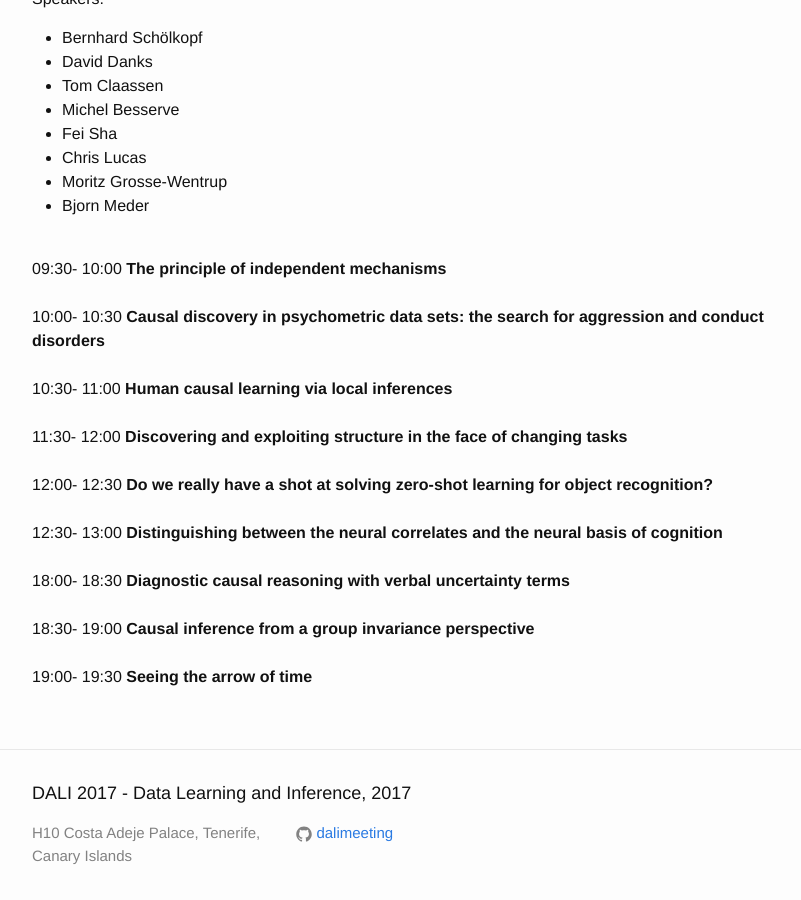
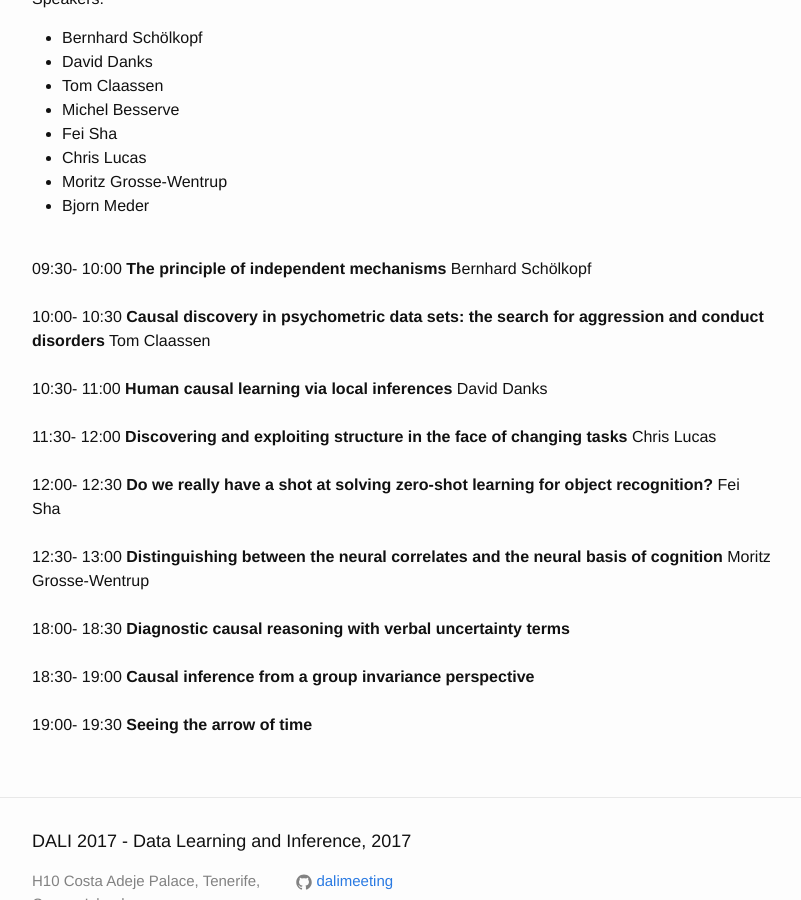
Before and after one commit to dalimeeting/dalimeeting.github.io, a Jekyll site: the page built from _posts/2017-04-18-Causality-Psychology.md, in a window 1280 px wide and 900 px high, scrolled down 907 px. Shown: the whole window, without its empty margins (238-1039 px from the left). Built offline with Jekyll 4.4.1, drawn with Linux system fonts in a browser that asks for light colours.

Commit message:
Update 2017-04-18-Causality-Psychology.md

```diff
--- a/_posts/2017-04-18-Causality-Psychology.md
+++ b/_posts/2017-04-18-Causality-Psychology.md
@@ -22,32 +22,44 @@ room: El Veril
 show_abstracts: false
 talks:
 - title: "The principle of independent mechanisms"
-  speaker: "Bernhard Schoelkopf"
+  author:
+  - family: Schölkopf
+    given: Bernhard
   youtube:
   start: "09:30"
   end: "10:00"
 - title: "Causal discovery in psychometric data sets: the search for aggression and conduct disorders"
-  speaker: "Tom Claassen"
+  author:
+  - given: Tom
+    family: Claassen
   youtube:
   start: "10:00"
   end: "10:30"
 - title: "Human causal learning via local inferences"
-  speaker: "David Danks"
+  author:
+  - given: David
+    family: Danks
   youtube:
   start: "10:30"
   end: "11:00"
 - title: "Discovering and exploiting structure in the face of changing tasks"
-  speaker: "Chris Lucas"
+  author:
+  - given: Chris
+    family: Lucas
   youtube:
   start: "11:30"
   end: "12:00"
 - title: "Do we really have a shot at solving zero-shot learning for object recognition?"
-  speaker: "Fei Sha"
+  author:
+  - given: Fei
+    family: Sha
   youtube:
   start: "12:00"
   end: "12:30"
 - title: "Distinguishing between the neural correlates and the neural basis of cognition"
-  speaker: "Moritz Grosse-Wentrup"
+  author:
+  - given: Moritz
+    family: Grosse-Wentrup
   youtube:
   start: "12:30"
   end: "13:00"
```
